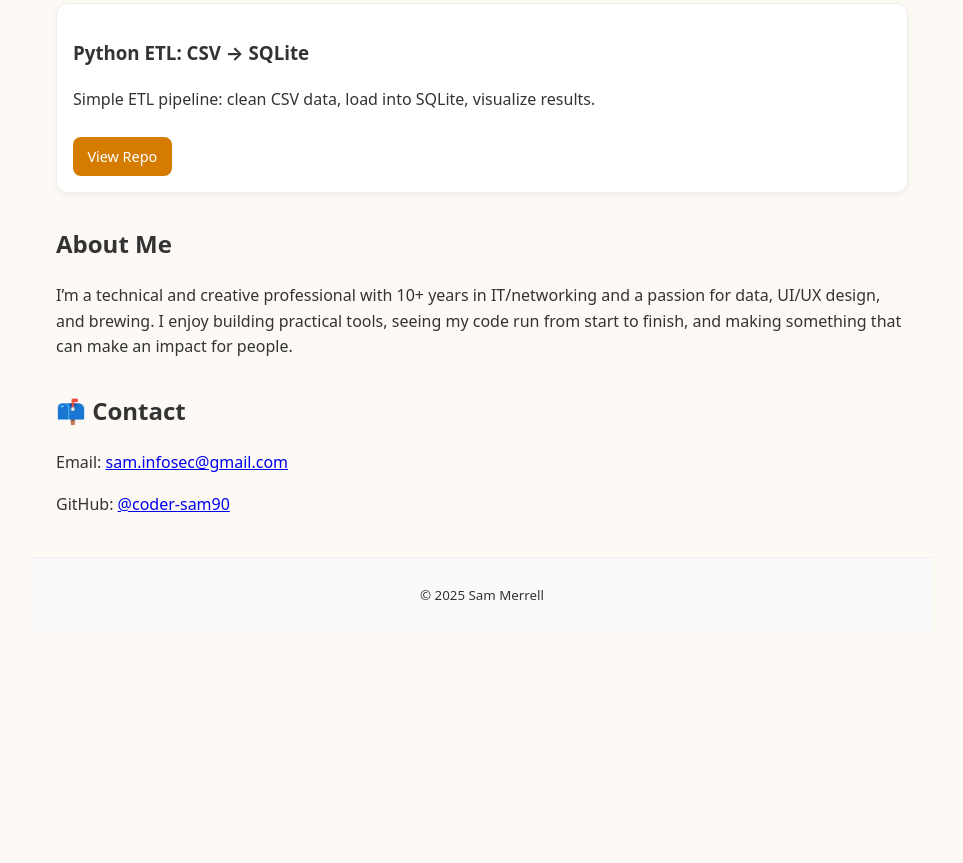
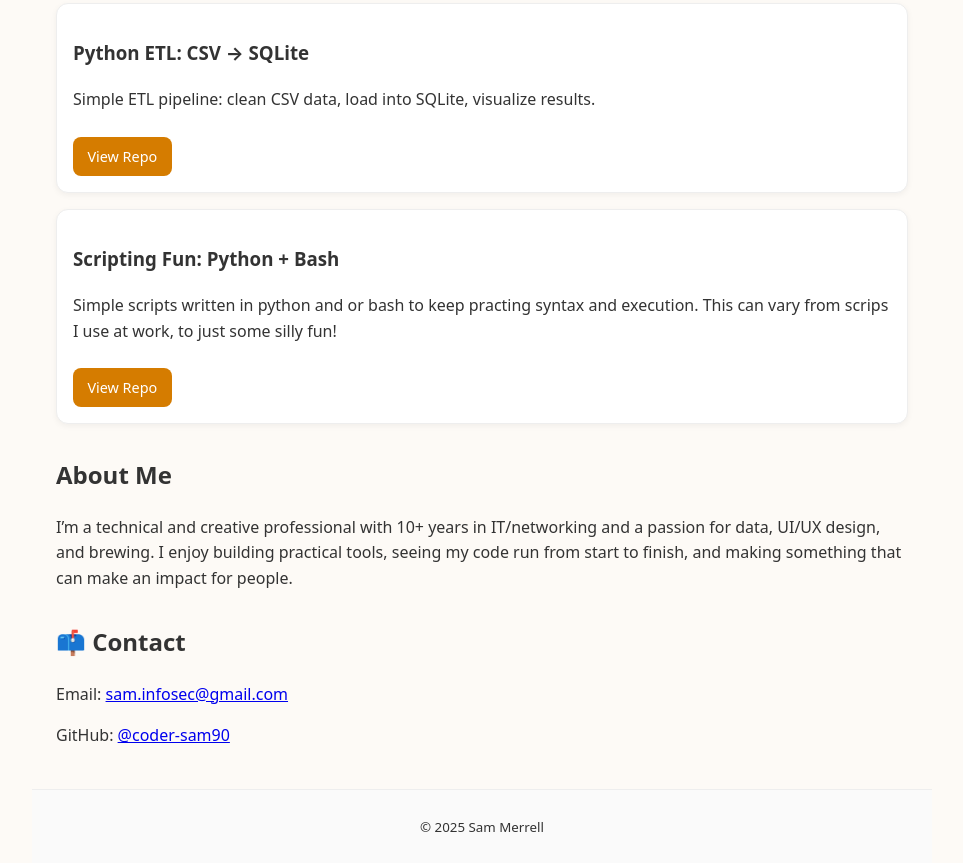
Before and after one commit to coder-sam90/Github-Portfolio, a plain HTML site: page index.html in a window 1280 px wide. Shown: the part 707-1570 px from the top of the page, without its empty margins (158-1121 px from the left). Before the commit the page ends 1339 px from the top, so only its background shows below. Drawn offline with Linux system fonts and the light colour scheme.

Commit message:
Update index.html

```diff
--- a/index.html
+++ b/index.html
@@ -40,6 +40,13 @@
         <p>Simple ETL pipeline: clean CSV data, load into SQLite, visualize results.</p>
         <a class="btn" href="https://github.com/sam-merrell/python-etl-csv-sqlite" target="_blank">View Repo</a>
       </article>
+
+      <article class="card">
+        <h3>Scripting Fun: Python + Bash </h3>
+        <p>Simple scripts written in python and or bash to keep practing syntax and execution. This can vary from scrips I use at work, to just some silly fun!</p>
+        <a class="btn" href="https://github.com/sam-merrell/python-etl-csv-sqlite" target="_blank">View Repo</a>
+      </article>
+
     </section>
 
     <!-- About -->
```
